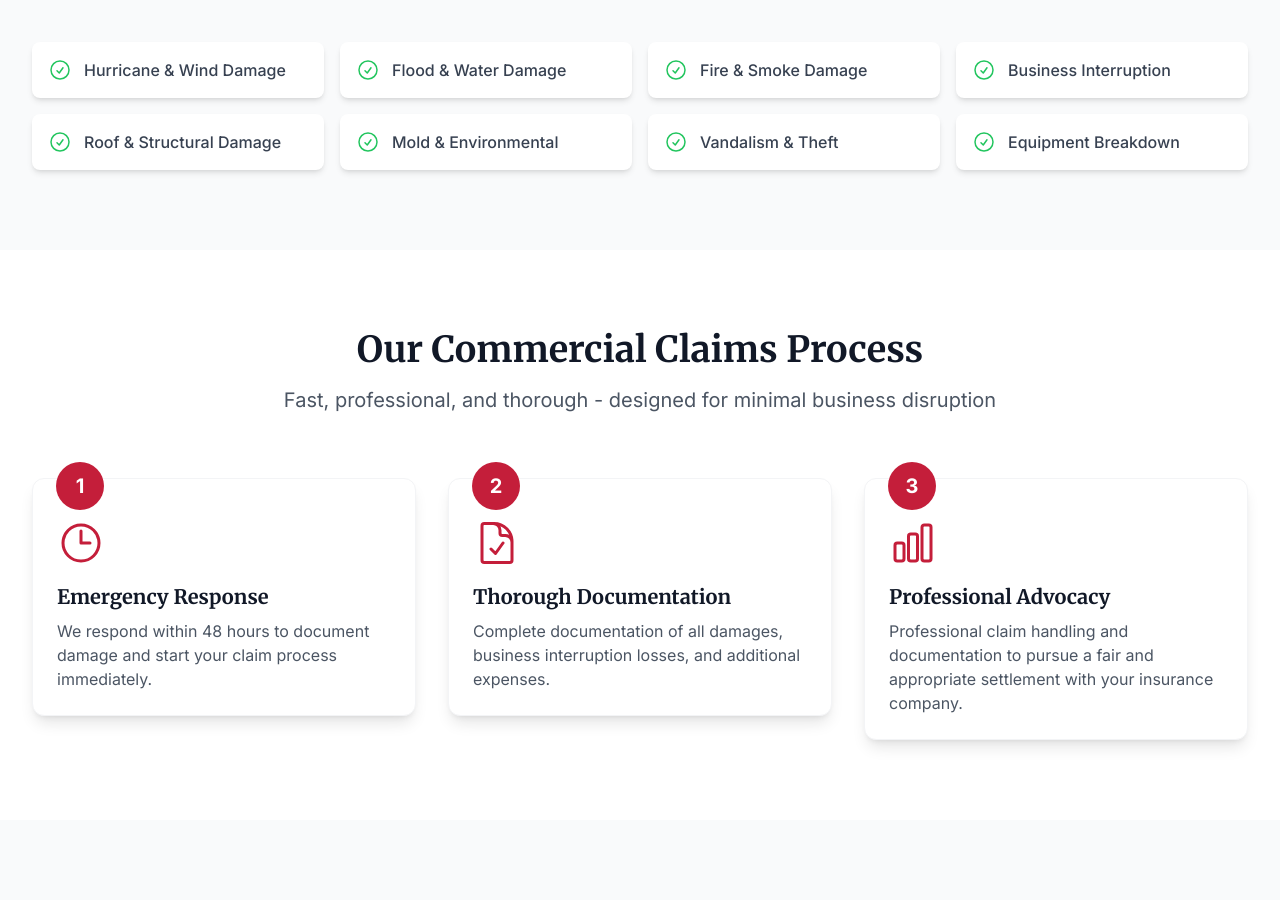
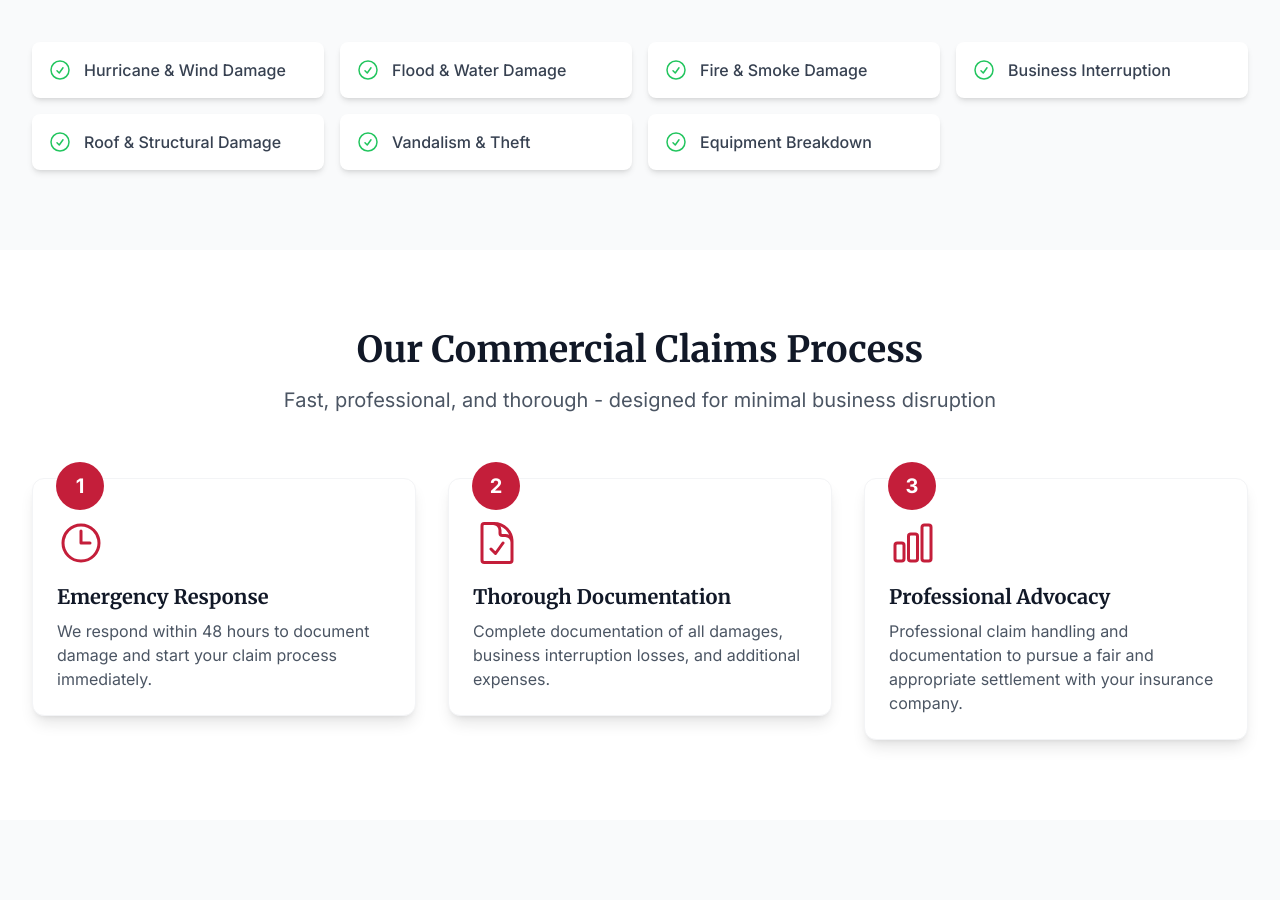
Before and after one commit to eatsalad239/cj-public-adjusteer, a React (Vite) app: page /commercial-services in a window 1280 px wide. Shown: the part 1240-2140 px from the top of the page. Built offline with nearby package versions, Linux system fonts and the light colour scheme; no server answers.

Commit message:
chore: Remove all mentions of mold

```diff
--- a/src/pages/CommercialServicesPage.jsx
+++ b/src/pages/CommercialServicesPage.jsx
@@ -42,7 +42,6 @@ const CommercialServicesPage = () => {
     'Fire & Smoke Damage',
     'Business Interruption',
     'Roof & Structural Damage',
-    'Mold & Environmental',
     'Vandalism & Theft',
     'Equipment Breakdown',
   ];
@@ -360,7 +359,6 @@ const CommercialServicesPage = () => {
                     <option value="fire">Fire/Smoke</option>
                     <option value="business_interruption">Business Interruption</option>
                     <option value="roof">Roof/Structural</option>
-                    <option value="mold">Mold/Environmental</option>
                     <option value="other">Other</option>
                   </select>
                 </div>
```
